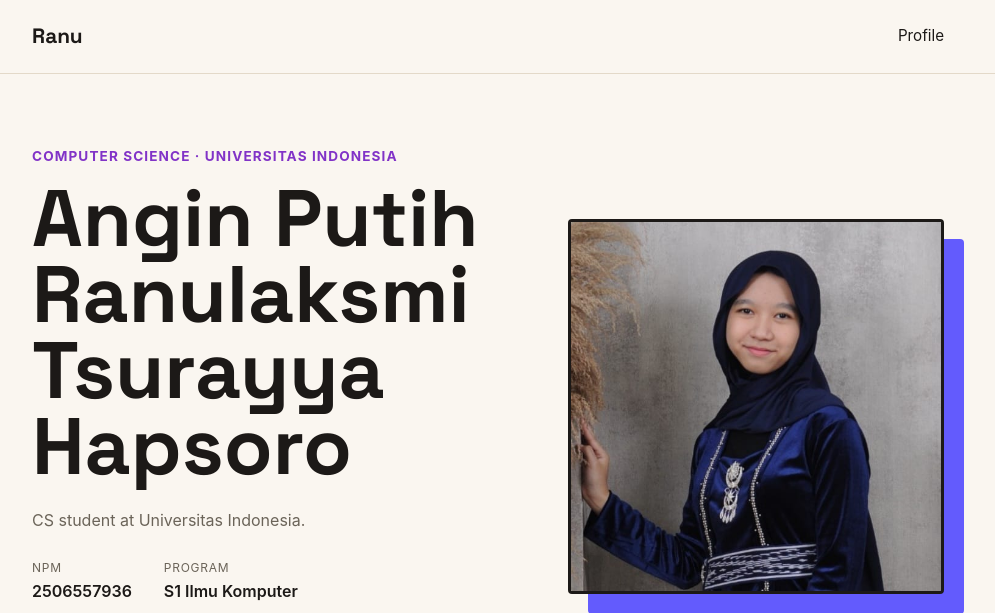
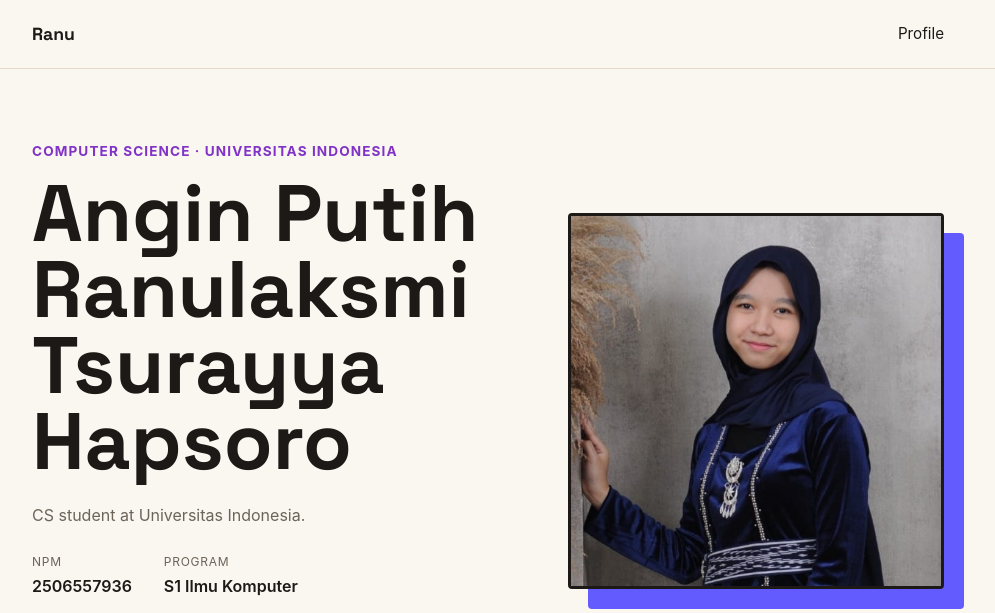
Before and after one commit to anginputih-droid/myportofolio, a Django app: page / in a window 1280 px wide. Shown: the top 613 px of the page, without its empty margins (152-1147 px from the left). Run offline with Django 5.2, Linux system fonts and the light colour scheme.

Commit message:
change font

```diff
--- a/static/css/style.css
+++ b/static/css/style.css
@@ -46,7 +46,7 @@ h1, .brand {
 }
 
 .brand {
-    font-size: 1.3rem;
+    font-size: 1.1rem;
     font-weight: 700;
     color: var(--ink);
     text-decoration: none;
```
